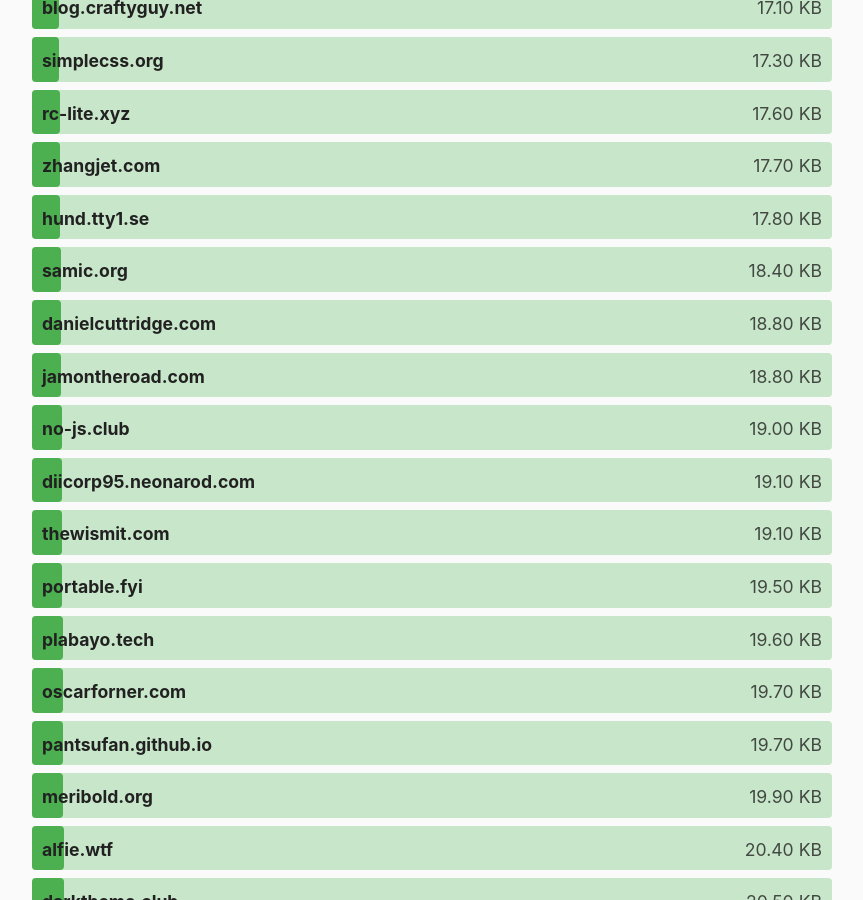
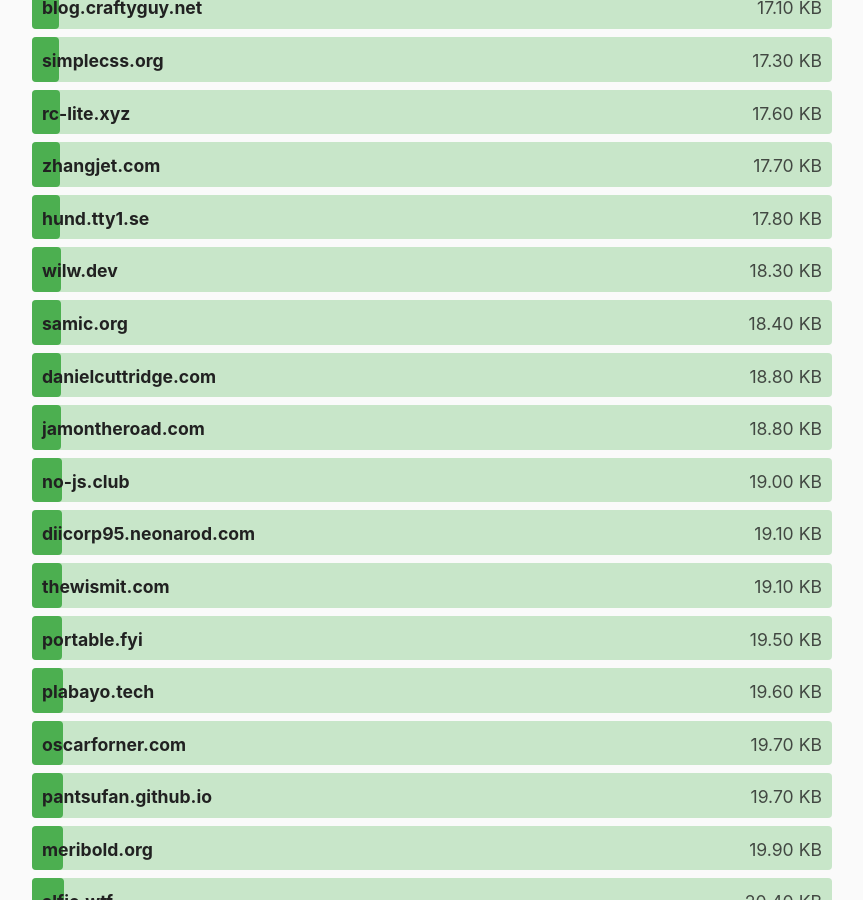
Before and after one commit to kevquirk/512kb.club, a Jekyll site: the page built from index.md, in a window 1280 px wide and 900 px high, scrolled down 6740 px. Shown: the whole window, without its empty margins (208-1071 px from the left). Built offline with Jekyll 4.4.1, drawn with Linux system fonts in a browser that asks for light colours.

Commit message:
Update sites.yml

```diff
--- a/_data/sites.yml
+++ b/_data/sites.yml
@@ -2433,6 +2433,11 @@
   size: 40.8
   last_checked: 2022-05-15
 
+- domain: wilw.dev
+  url: https://wilw.dev/
+  size: 18.3
+  last_checked: 2022-08-28
+
 - domain: wiseweb.works
   url: https://wiseweb.works/
   size: 44.5
```
